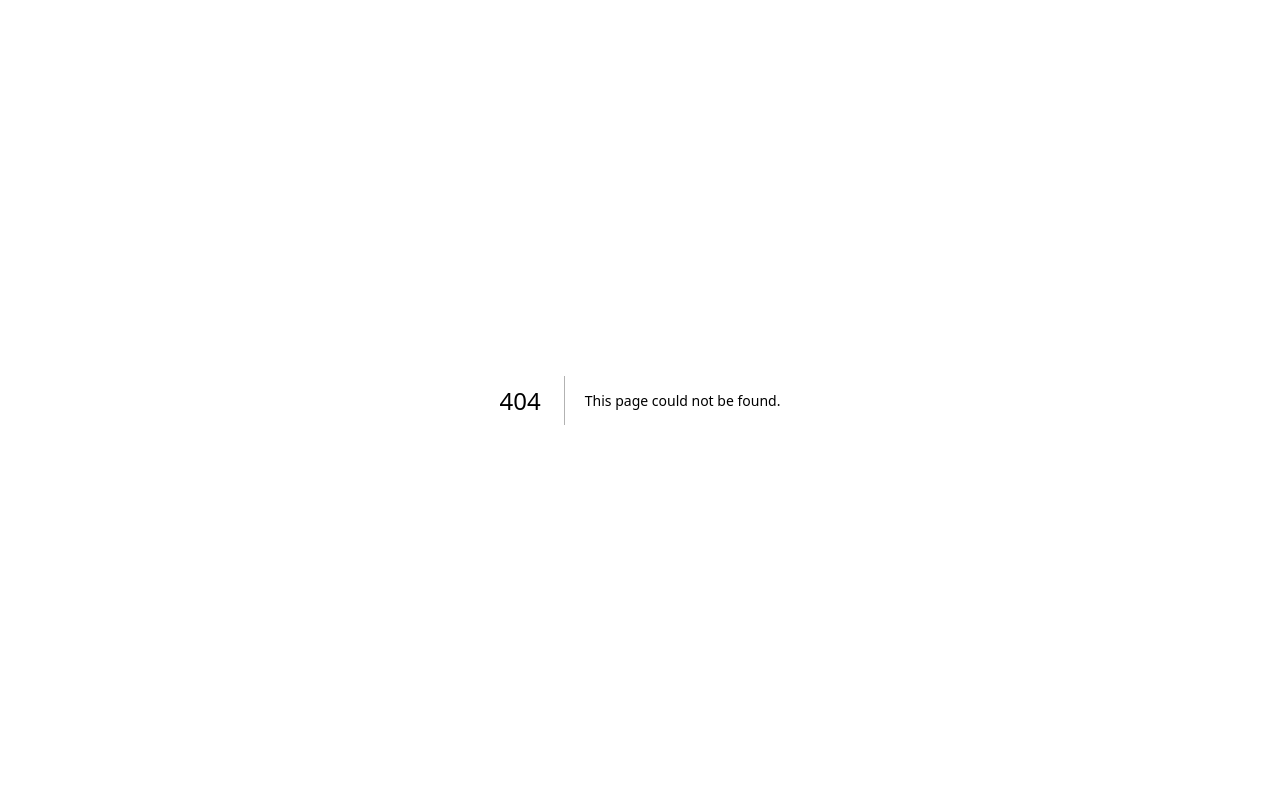
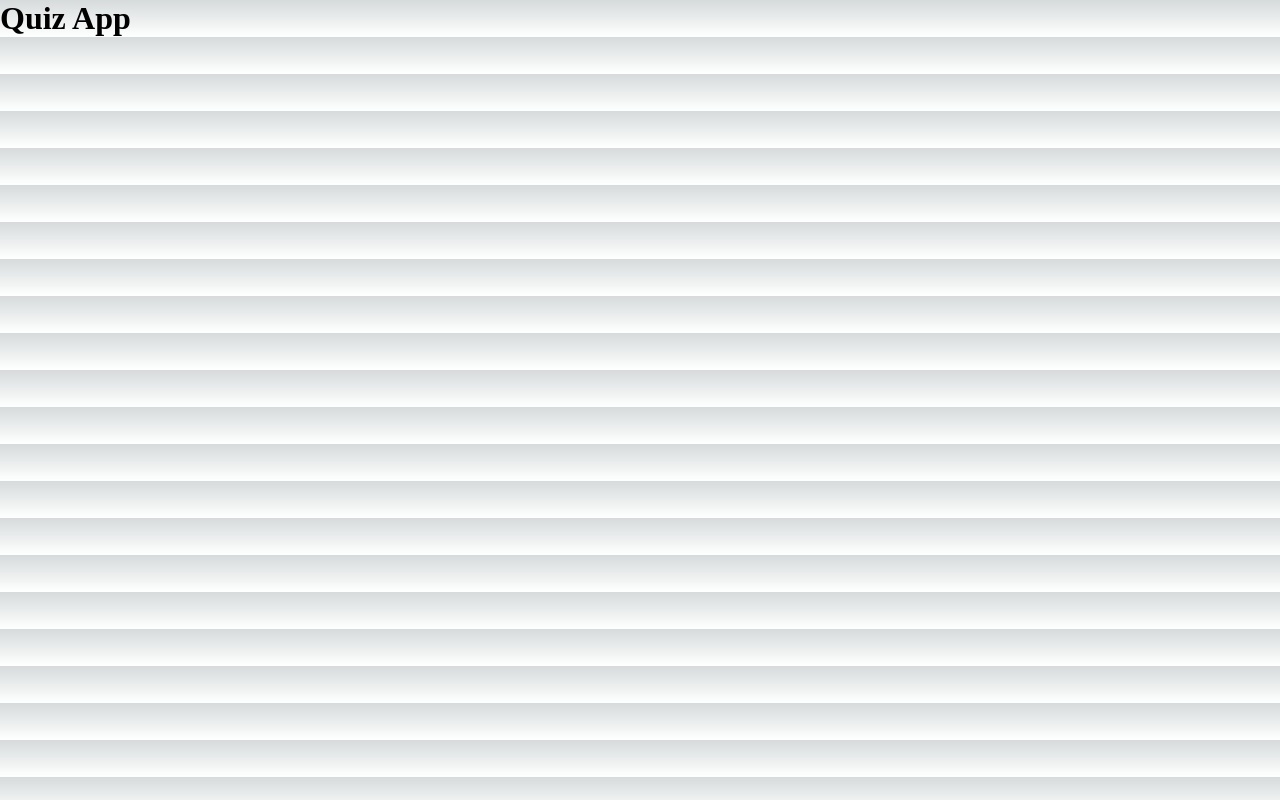
Before and after one commit to anotherMichaelMaier/quiz_app, a Next.js app: page /Homepage in a window 1280 px wide. Before the commit this address had no page. Built offline with nearby package versions, Linux system fonts and the light colour scheme.

Commit message:
first pages

```diff
--- /dev/null
+++ b/pages/Homepage/index.js
@@ -0,0 +1,15 @@
+export default function Homepage() {
+  return (
+    <>
+      <main>
+        <header>
+          <h1>Quiz App</h1>
+        </header>
+        <body></body>
+        <footer>
+          <nav></nav>
+        </footer>
+      </main>
+    </>
+  );
+}
--- a/pages/index.js
+++ b/pages/index.js
@@ -1,5 +1,6 @@
 import Head from "next/head";
 import styled from "styled-components";
+import Homepage from "./Homepage";
 
 export default function Home() {
   return (
@@ -10,9 +11,7 @@ export default function Home() {
         <meta name="viewport" content="width=device-width, initial-scale=1" />
         <link rel="icon" href="/favicon.ico" />
       </Head>
-      <div>
-        <h1>Quiz App</h1>
-      </div>
+      <Homepage />
     </>
   );
 }
```
Also changed, not shown: pages/AddCard/index.js (added), pages/Favorite/index.js (added), pages/Profil/index.js (added).
